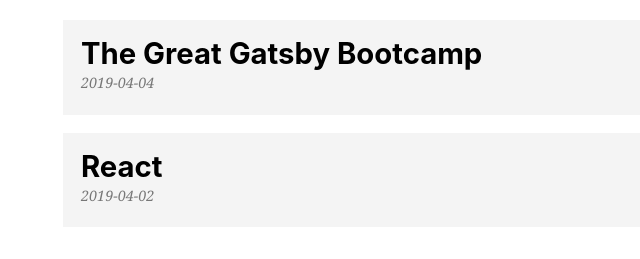
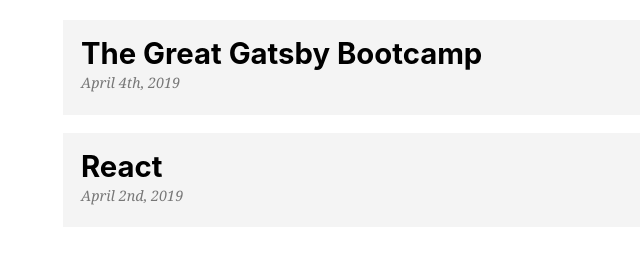
Before and after one commit to EvgenyMinin/gatsbyBootcamp, a Gatsby site: page /blog in a window 1280 px wide. Shown: the part 266-525 px from the top of the page, 19-659 px from the left. Built offline with nearby package versions, Linux system fonts and the light colour scheme; Gatsby itself is replaced by a stand-in of ours.

Commit message:
feature sorting posts and date format

```diff
--- a/src/components/header.module.scss
+++ /dev/null
@@ -1,3 +0,0 @@
-.active-nav-item {
-  color: red;
-}
--- a/src/pages/blog.js
+++ b/src/pages/blog.js
@@ -32,12 +32,12 @@ const StyledItems = styled.ol`
 const BlogPage = () => {
   const data = useStaticQuery(graphql`
     query {
-      allMarkdownRemark {
+      allMarkdownRemark(sort: { fields: frontmatter___date, order: DESC }) {
         edges {
           node {
             frontmatter {
               title
-              date
+              date(formatString: "MMMM Do, YYYY")
             }
             fields {
               slug
```
